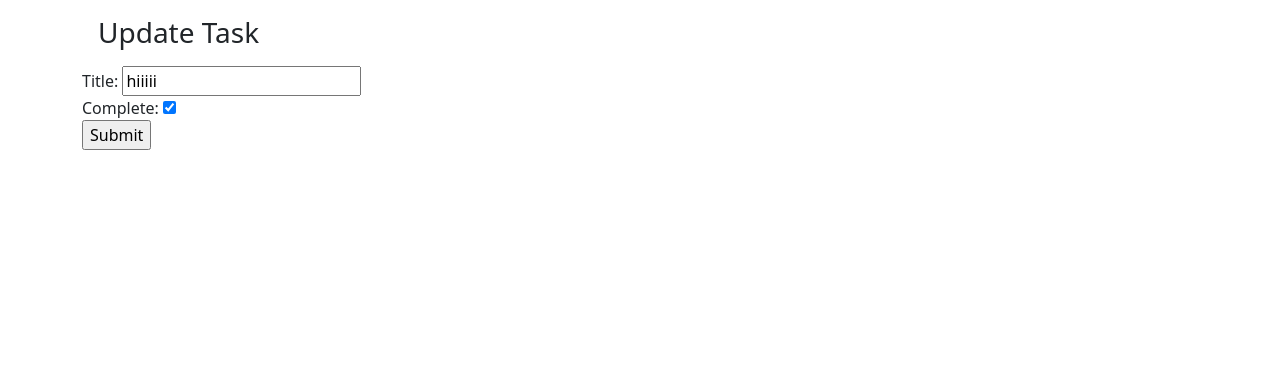
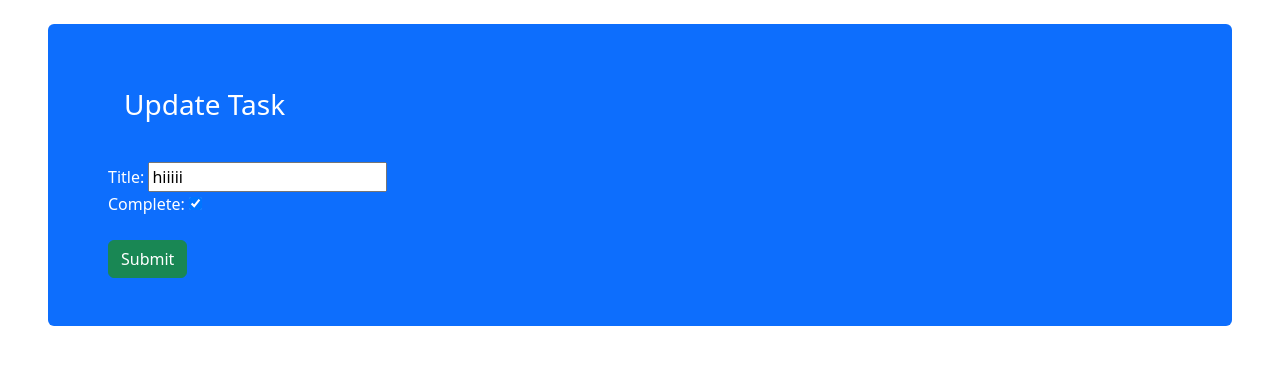
Before and after one commit to Mannu258/To-do, a Django app: page /update_task/14/ in a window 1280 px wide. Shown: the top 365 px of the page. Run offline with Django 5.2, Linux system fonts and the light colour scheme; data comes from the database, SQL or seed files in the repository; both versions use the stored data as it was after the commit.

Commit message:
change update color

```diff
--- a/todo/todoapp/templates/home.html
+++ b/todo/todoapp/templates/home.html
@@ -40,6 +40,7 @@
           <tr>
             <th scope="col">Role</th>
             <th scope="col">Tasks</th>
+            <th scope="col">Status</th>
           </tr>
           {%for task in task%}
         </thead>
@@ -47,6 +48,8 @@
           <tr>
             <th scope="row">{{forloop.counter}}</th>
             <td>{{task.title}}</td>
+            <td>{{task.complete}}</td>
+
             <td><a class="btn btn-primary" href="{% url 'update_task' task.id %}">Update</a></td>
             <td><a class="btn btn-primary" href="{% url 'remove' task.id %}">Delete</a></td>
 
--- a/todo/todoapp/templates/update_task.html
+++ b/todo/todoapp/templates/update_task.html
@@ -1,3 +1,8 @@
+
+
+
+
+
 <!doctype html>
 <html lang="en">
   <head>
@@ -7,13 +12,17 @@
     <link href="https://cdn.jsdelivr.net/npm/bootstrap@5.3.3/dist/css/bootstrap.min.css" rel="stylesheet" integrity="sha384-QWTKZyjpPEjISv5WaRU9OFeRpok6YctnYmDr5pNlyT2bRjXh0JMhjY6hW+ALEwIH" crossorigin="anonymous">
   </head>
   <body>
-    <div class="container">
-    <h3 class="m-3">Update Task</h3>
+    <div class="mt-4 m-5 p-5 bg-primary text-white rounded">
+        <div class="container">
+        <h3 class="m-3">Update Task</h3><br>
     <form method="post">
         {{form}}
+        <br>
         {% csrf_token %}
-        <input type="submit" name="Update Task">
+        <input class="btn btn-success" type="submit" name="Update Task">
     </form>
+</div>
+
 </div>
     <script src="https://cdn.jsdelivr.net/npm/bootstrap@5.3.3/dist/js/bootstrap.bundle.min.js" integrity="sha384-YvpcrYf0tY3lHB60NNkmXc5s9fDVZLESaAA55NDzOxhy9GkcIdslK1eN7N6jIeHz" crossorigin="anonymous"></script>
   </body>
```
Also changed, not shown: todo/db.sqlite3.
